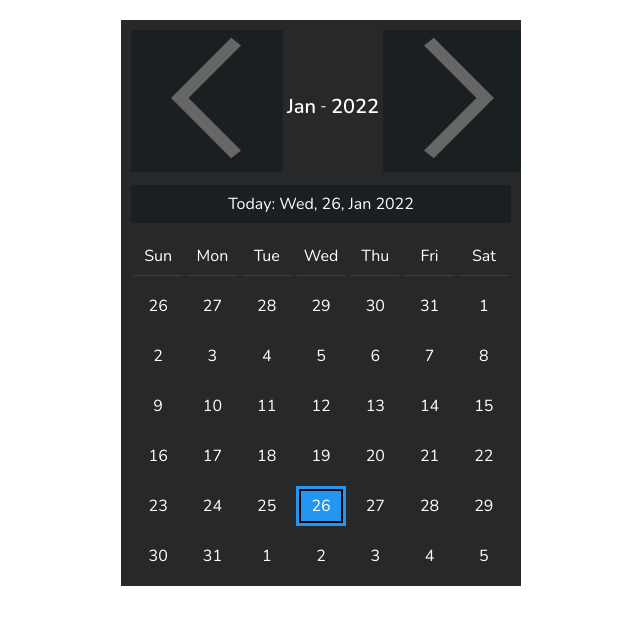
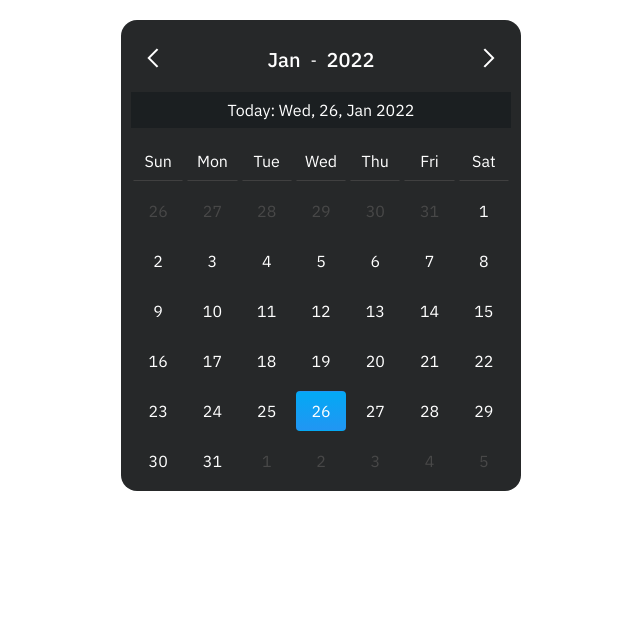
Before and after one commit to ismailvtl/calendar-control, a plain HTML site: page index.html in a window 1280 px wide. Shown: the whole page, without its empty margins (319-959 px from the left). Drawn offline with nearby package versions, Linux system fonts and the light colour scheme.

Commit message:
Update style.css

```diff
--- a/style.css
+++ b/style.css
@@ -1,13 +1,17 @@
-@import url('https://fonts.googleapis.com/css?family=Nunito:400,600');
+@import url('https://fonts.googleapis.com/css2?family=IBM+Plex+Sans:wght@100;200;300;400;500;600;700&display=swap');
+
 :root {
     --calendar-bg-color: #262829;
     --calendar-font-color: #FFF;
     --weekdays-border-bottom-color: #404040;
     --calendar-date-hover-color: #505050;
     --calendar-current-date-color: #1b1f21;
-    --calendar-today-color: #2196F3;
-    --calendar-today-innerborder-color: #000;
-    --calendar-nextprev-bg-color: #1a1f21;
+    --calendar-today-color: linear-gradient(to bottom, #03a9f4, #2196f3);
+    --calendar-today-innerborder-color: transparent;
+    --calendar-nextprev-bg-color: transparent;
+    --next-prev-arrow-color : #FFF;
+    --calendar-border-radius: 16px;
+    --calendar-prevnext-date-color: #484848
 }
 
 * {
@@ -16,10 +20,9 @@
 }
 
 .calendar {
-    font-family: 'Nunito', sans-serif;
+    font-family: 'IBM Plex Sans', sans-serif;
     position: relative;
-    max-width: 400px;
-    /*change as per your design need */
+    max-width: 400px; /*change as per your design need */
     min-width: 320px;
     background: var(--calendar-bg-color);
     color: var(--calendar-font-color);
@@ -27,6 +30,7 @@
     box-sizing: border-box;
     overflow: hidden;
     font-weight: normal;
+    border-radius: var(--calendar-border-radius);
 }
 
 .calendar-inner {
@@ -66,6 +70,7 @@
 
 .calendar .calendar-inner .calendar-body div:hover {
     border: 1px solid var(--calendar-date-hover-color);
+    border-radius: 4px;
 }
 
 .calendar .calendar-inner .calendar-body div.empty-dates:hover {
@@ -75,10 +80,6 @@
 .calendar .calendar-inner .calendar-controls {
     display: grid;
     grid-template-columns: repeat(3, 1fr);
-}
-
-.calendar .calendar-inner .calendar-controls a {
-    color: var(--calendar-font-color);
 }
 
 .calendar .calendar-inner .calendar-today-date {
@@ -103,12 +104,13 @@
 
 .calendar .calendar-inner .calendar-controls .calendar-year-month .calendar-year-label,
 .calendar .calendar-inner .calendar-controls .calendar-year-month .calendar-month-label {
-    font-weight: bold;
+    font-weight: 500;
     font-size: 20px;
 }
 
 .calendar .calendar-inner .calendar-body .calendar-today {
     background: var(--calendar-today-color);
+    border-radius: 4px;
 }
 
 .calendar .calendar-inner .calendar-body .calendar-today:hover {
@@ -121,11 +123,28 @@
 
 .calendar .calendar-inner .calendar-controls .calendar-next a,
 .calendar .calendar-inner .calendar-controls .calendar-prev a {
-    font-family: consolas, sans-serif;
+    color: var(--calendar-font-color);
+    font-family: arial, consolas, sans-serif;
     font-size: 26px;
     text-decoration: none;
     padding: 4px 12px;
     display: inline-block;
     background: var(--calendar-nextprev-bg-color);
-    margin: 0 0 10px 0;
+    margin: 10px 0 10px 0;
 }
+
+.calendar .calendar-inner .calendar-controls .calendar-next a svg,
+.calendar .calendar-inner .calendar-controls .calendar-prev a svg {
+    height: 20px;
+    width: 20px;
+}
+
+.calendar .calendar-inner .calendar-controls .calendar-next a svg path,
+.calendar .calendar-inner .calendar-controls .calendar-prev a svg path{
+    fill: var(--next-prev-arrow-color);
+}
+
+.calendar .calendar-inner .calendar-body .prev-dates,
+.calendar .calendar-inner .calendar-body .next-dates {
+    color: var(--calendar-prevnext-date-color);
+}
```
